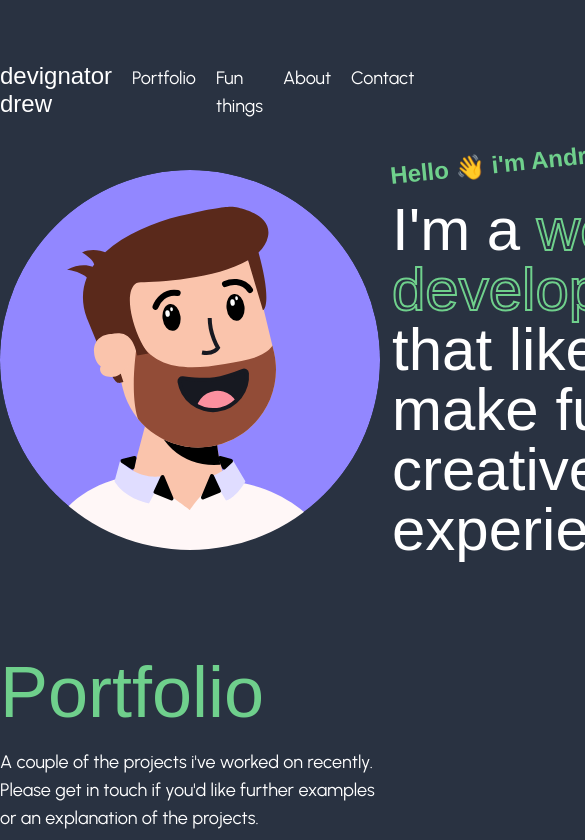
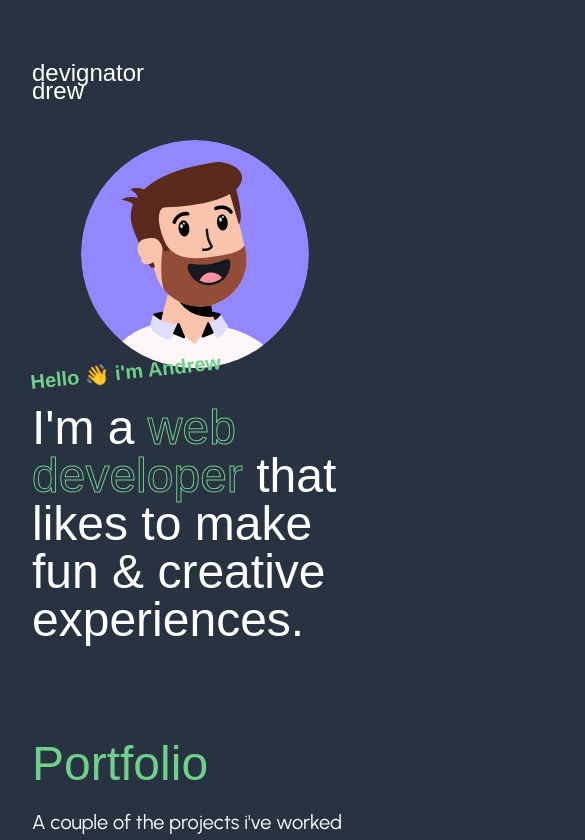
Before and after one commit to andrewmumblebee/dev-portfolio, a Next.js app: page / in a window 390 px wide. Shown: the top 840 px of the page, 585 px wide, since content can reach past the window. Built offline with nearby package versions, Linux system fonts and the light colour scheme; a web font is replaced by a local one.

Commit message:
feat: initial work on mobile

```diff
--- a/app/globals.css
+++ b/app/globals.css
@@ -39,7 +39,7 @@ h1 {
 }
 
 h2 {
-  @apply text-7xl text-emerald font-display;
+  @apply text-5xl lg:text-7xl text-emerald font-display;
 }
 
 p {
@@ -57,7 +57,11 @@ ul {
 @supports (-webkit-text-stroke: 2px theme(colors.emerald)) {
   .highlight {
     @apply text-gunmetal;
-    -webkit-text-stroke: 2px theme(colors.emerald);
+    -webkit-text-stroke: 1px theme(colors.emerald);
+
+    @screen lg {
+      -webkit-text-stroke: 2px theme(colors.emerald);
+    }
   }
 }
 
--- a/components/About.tsx
+++ b/components/About.tsx
@@ -2,7 +2,7 @@ export default function About() {
   return (
     <section id="about" className="mt-24 container">
       <h2>About</h2>
-      <p className="max-w-prose">
+      <p className="max-w-prose text-xl">
         I&apos;m a developer based in London. With over 5 years of experience,
         over my career I&apos;ve had a chance to work on a spectrum of web
         development stack. My heart lies in creating fun experiences on the web.
--- a/components/Contact.tsx
+++ b/components/Contact.tsx
@@ -37,7 +37,10 @@ function ContactLink({
   icon: string
 }) {
   return (
-    <a href={href} className="block">
+    <a
+      href={href}
+      className="block focus:text-emerald hover:text-emerald transition-colors duration-200"
+    >
       <Image src={icon} className="inline-block mr-4" alt="" />
       {label}
     </a>
@@ -47,7 +50,7 @@ export default function Contact() {
   return (
     <section id="contact" className="mt-24 mb-32 container">
       <h2>Contact</h2>
-      <p className="max-w-prose">
+      <p className="max-w-prose text-xl">
         Please feel free to get in touch via email if you want a chat 😊
       </p>
       <ul>
--- a/components/FunProjects.tsx
+++ b/components/FunProjects.tsx
@@ -64,7 +64,9 @@ export default function FunProjects() {
     <section id="fun" className="mt-24">
       <div className="container">
         <h2>Fun experiments</h2>
-        <p>Just a sample of things i&apos;ve built for fun</p>
+        <p className="text-xl">
+          Just a sample of things i&apos;ve built for fun
+        </p>
       </div>
       <div className="mt-8 flex overflow-auto container scrollbar">
         {projects.map((project, idx) => (
--- a/components/Header.tsx
+++ b/components/Header.tsx
@@ -3,14 +3,18 @@ import avatar from './avatar.svg'
 
 export default function Header() {
   return (
-    <header className="mt-10 container">
-      <div className="flex items-center gap-3">
-        <Image src={avatar} className="w-96" alt="avatar" />
+    <header className="mt-10 container w-full">
+      <div className="lg:flex items-center gap-3">
+        <Image
+          src={avatar}
+          className="w-96 mx-auto lg:mx-0 block max-w-[70%]"
+          alt="avatar"
+        />
         <div className="lg:ml-11">
-          <h1 className="text-2xl font-bold -rotate-6 origin-bottom-left text-emerald">
+          <h1 className="text-xl lg:text-2xl font-bold -rotate-6 origin-bottom-left text-emerald">
             Hello 👋 i&apos;m Andrew
           </h1>
-          <h2 className="text-6xl mt-2 text-white">
+          <h2 className="text-5xl lg:text-6xl mt-2 text-white">
             I&apos;m a <span className="highlight">web developer</span> that
             likes to make fun & creative experiences.
           </h2>
--- a/components/Nav.tsx
+++ b/components/Nav.tsx
@@ -1,34 +1,46 @@
+const links = [
+  {
+    href: '#portfolio',
+    label: 'Portfolio',
+  },
+  {
+    href: '#fun',
+    label: 'Fun things',
+  },
+  {
+    href: '#about',
+    label: 'About',
+  },
+  {
+    href: '#contact',
+    label: 'Contact',
+  },
+]
+
 export default function Nav() {
   return (
     <nav className="container mt-16">
-      <ul className="flex gap-x-5">
+      <ul className="flex gap-x-14">
         <li>
-          <a href="/" className="font-display leading-[50%] text-2xl">
+          <a
+            href="/"
+            className="font-display leading-[74%] text-2xl block focus:text-emerald hover:text-emerald transition-colors duration-200"
+          >
             devignator
             <br />
             drew
           </a>
         </li>
-        <li>
-          <a href="#portfolio" className="text-lime">
-            Portfolio
-          </a>
-        </li>
-        <li>
-          <a href="#fun" className="text-lime">
-            Fun things
-          </a>
-        </li>
-        <li>
-          <a href="#about" className="text-lime">
-            About
-          </a>
-        </li>
-        <li>
-          <a href="#contact" className="text-lime">
-            Contact
-          </a>
-        </li>
+        {links.map(({ href, label }) => (
+          <li key={href} className="hidden lg:block">
+            <a
+              href={href}
+              className="focus:text-emerald hover:text-emerald transition-colors duration-200"
+            >
+              {label}
+            </a>
+          </li>
+        ))}
       </ul>
     </nav>
   )
--- a/components/Project.tsx
+++ b/components/Project.tsx
@@ -32,7 +32,7 @@ export default function Project({
       <p className="text-grey mt-1">{technologies}</p>
       <a
         href={link}
-        className="text-emerald font-display hover:underline mt-3 inline-block"
+        className="text-emerald font-display focus:text-white hover:text-white transition-colors duration-200 mt-3 inline-block"
         rel="noreferrer noopener"
       >
         View site
--- a/components/Projects.tsx
+++ b/components/Projects.tsx
@@ -45,7 +45,7 @@ export default function Projects() {
   return (
     <section id="portfolio" className="mt-24 container">
       <h2>Portfolio</h2>
-      <p>
+      <p className="text-xl">
         A couple of the projects i&apos;ve worked on recently. <br /> Please get
         in touch if you&apos;d like further examples or an explanation of the
         projects.
--- a/tailwind.config.js
+++ b/tailwind.config.js
@@ -9,9 +9,10 @@ module.exports = {
     screens: {
       sm: '640px',
       md: '768px',
-      lg: '1024px',
+      lg: `${1024 + 32 * 2}px`,
     },
     container: {
+      padding: '2rem',
       center: true,
     },
     extend: {
```
